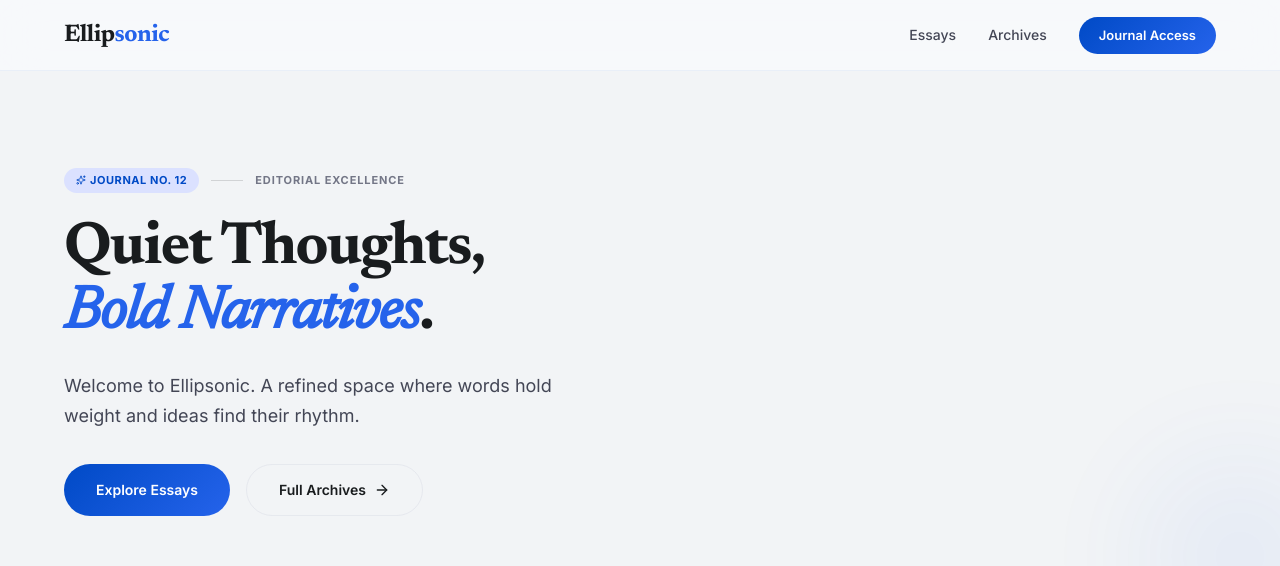
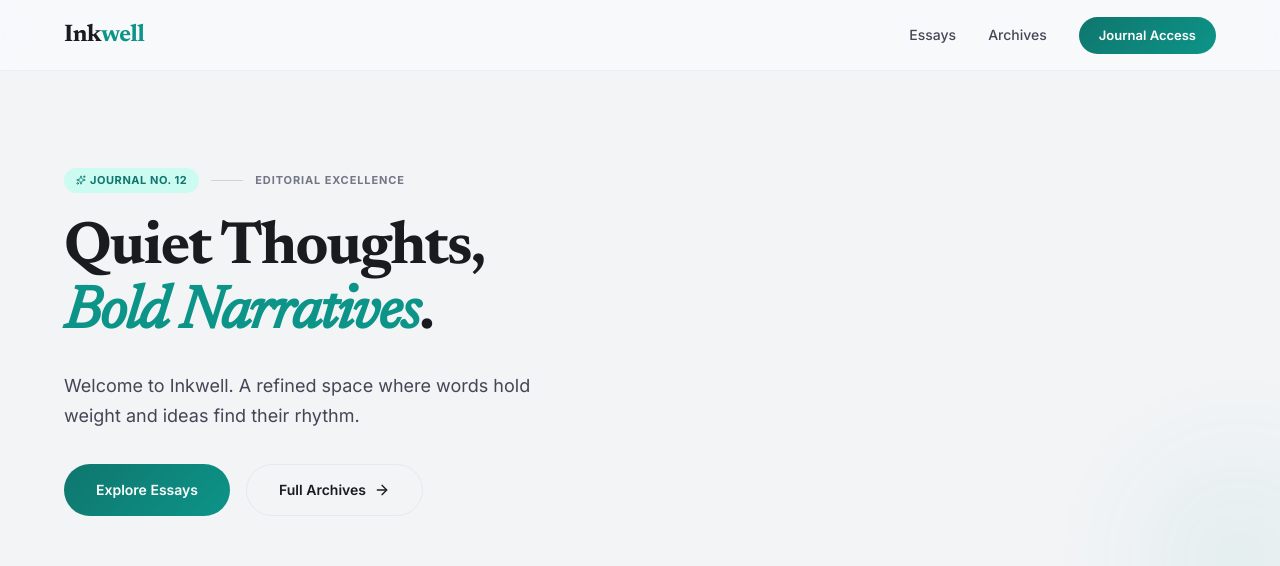
Before and after one commit to grim0000/ellipsonic-blog, a Next.js app: page / in a window 1280 px wide. Shown: the top 566 px of the page. Built offline with nearby package versions, Linux system fonts and the light colour scheme; no server answers; the database is empty.

Commit message:
rebrand: rename to Inkwell, shift to warm teal blog theme

```diff
--- a/app/auth/register/page.tsx
+++ b/app/auth/register/page.tsx
@@ -43,7 +43,7 @@ export default function RegisterPage() {
         <div className="text-center mb-8">
           <h1 className="headline-md mb-2">Create Account</h1>
           <p className="text-muted" style={{ fontSize: '0.875rem' }}>
-            Join the Ellipsonic editorial community.
+            Join the Inkwell writing community.
           </p>
         </div>
 
--- a/app/globals.css
+++ b/app/globals.css
@@ -1,5 +1,5 @@
 /* ============================================================
-   ELLIPSONIC — Design System (Generated via Stitch)
+   INKWELL — Blog Design System (Generated via Stitch)
    Creative North Star: "The Digital Curator"
    ============================================================ */
 
@@ -16,16 +16,16 @@
   --surface-highest:    #e0e3e5;
   --surface-card:       #ffffff;
 
-  /* Primary – Electric Blue */
-  --primary:            #004ac6;
-  --primary-container:  #2563eb;
-  --primary-fixed:      #dbe1ff;
+  /* Primary – Deep Teal */
+  --primary:            #0f766e;
+  --primary-container:  #0d9488;
+  --primary-fixed:      #ccfbf1;
   --on-primary:         #ffffff;
 
   /* Tertiary – Warm Amber */
-  --tertiary:           #8c3d00;
-  --tertiary-container: #b15106;
-  --on-tertiary:        #ffece4;
+  --tertiary:           #92400e;
+  --tertiary-container: #b45309;
+  --on-tertiary:        #fff7ed;
   --tertiary-fixed:     #ffdbca;
 
   /* Text */
--- a/app/layout.tsx
+++ b/app/layout.tsx
@@ -4,7 +4,7 @@ import Providers from "@/components/Providers";
 import Navbar from "@/components/Navbar";
 
 export const metadata: Metadata = {
-  title: "The Editorial Lume | Premium Blog Platform",
+  title: "Inkwell | A Premium Blog Platform",
   description: "A sophisticated space for modern narratives and editorial excellence.",
 };
 
--- a/app/page.tsx
+++ b/app/page.tsx
@@ -33,7 +33,7 @@ export default async function Home() {
             </h1>
 
             <p className="body-lg mb-8" style={{ maxWidth: '520px' }}>
-              Welcome to Ellipsonic. A refined space where words hold weight
+              Welcome to Inkwell. A refined space where words hold weight
               and ideas find their rhythm.
             </p>
 
@@ -81,7 +81,7 @@ export default async function Home() {
       {/* ── Footer ── */}
       <footer style={{ padding: '3rem 0', borderTop: '1px solid var(--outline)', textAlign: 'center' }}>
         <p className="text-muted" style={{ fontSize: '0.8125rem' }}>
-          &copy; {new Date().getFullYear()} Ellipsonic. All rights reserved.
+          &copy; {new Date().getFullYear()} Inkwell. All rights reserved.
         </p>
       </footer>
     </>
--- a/components/Navbar.tsx
+++ b/components/Navbar.tsx
@@ -12,7 +12,7 @@ export default function Navbar() {
     <nav className="nav">
       <div className="container nav-inner">
         <Link href="/" className="nav-brand">
-          Ellip<span>sonic</span>
+          Ink<span>well</span>
         </Link>
 
         <div className="nav-links">
```
